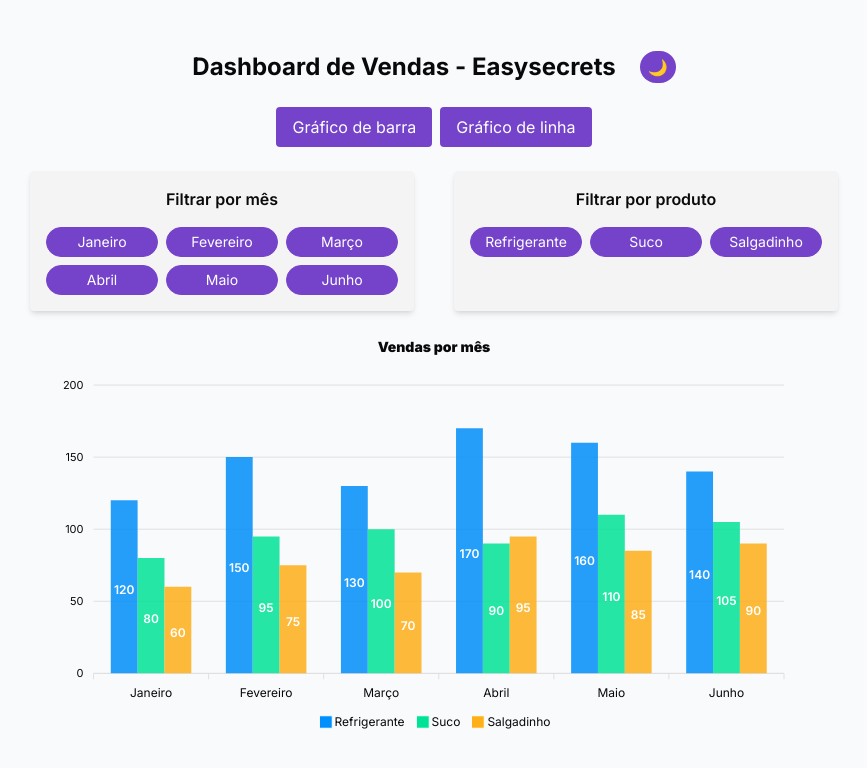
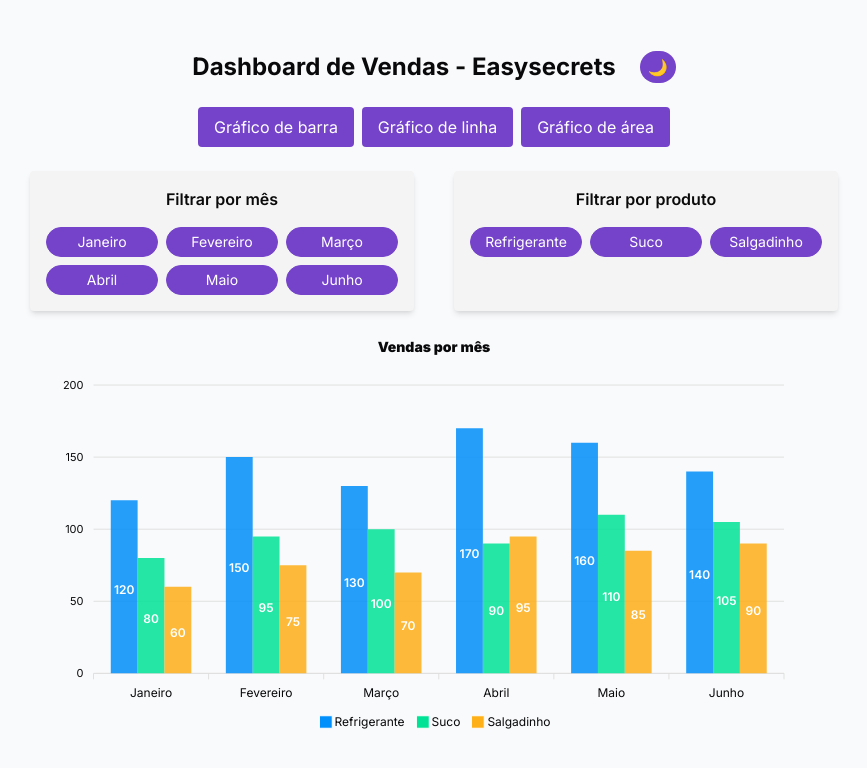
Before and after one commit to gctoledo/Desafio-tecnico-Easysecrets, a React (Vite) app: page / in a window 1280 px wide. Shown: the top 768 px of the page, without its empty margins (206-1073 px from the left). Built offline with nearby package versions, Linux system fonts and the light colour scheme.

Commit message:
feat: add area chart

```diff
--- a/src/components/ChartSelector.tsx
+++ b/src/components/ChartSelector.tsx
@@ -1,18 +1,31 @@
-import { useChartStore } from "../store/chart";
+import { useChartStore, type ChartType } from "../store/chart";
 import Button from "./Button";
+
+type ChartOptionsProps = {
+  name: string;
+  type: ChartType;
+};
 
 const ChartSelector = () => {
   const setType = useChartStore((state) => state.setChartType);
 
+  const chartOptions: ChartOptionsProps[] = [
+    { name: "barra", type: "bar" },
+    { name: "linha", type: "line" },
+    { name: "área", type: "area" },
+  ];
+
   return (
     <div className="flex gap-2">
-      <Button onClick={() => setType("bar")} className="px-4 py-2">
-        Gráfico de barra
-      </Button>
-
-      <Button onClick={() => setType("line")} className="px-4 py-2">
-        Gráfico de linha
-      </Button>
+      {chartOptions.map((option) => (
+        <Button
+          key={option.type}
+          onClick={() => setType(option.type)}
+          className="px-4 py-2 text-sm md:text-base"
+        >
+          Gráfico de {option.name}
+        </Button>
+      ))}
     </div>
   );
 };
--- a/src/store/chart.ts
+++ b/src/store/chart.ts
@@ -1,7 +1,7 @@
 import { create } from "zustand";
 import salesData from "../data/sales.json";
 
-type ChartType = "line" | "bar";
+export type ChartType = "line" | "bar" | "area";
 
 export interface ApexChartData {
   name: string;
```
Also changed, not shown: 1 other file (tests, documents, lock files or other folders).
